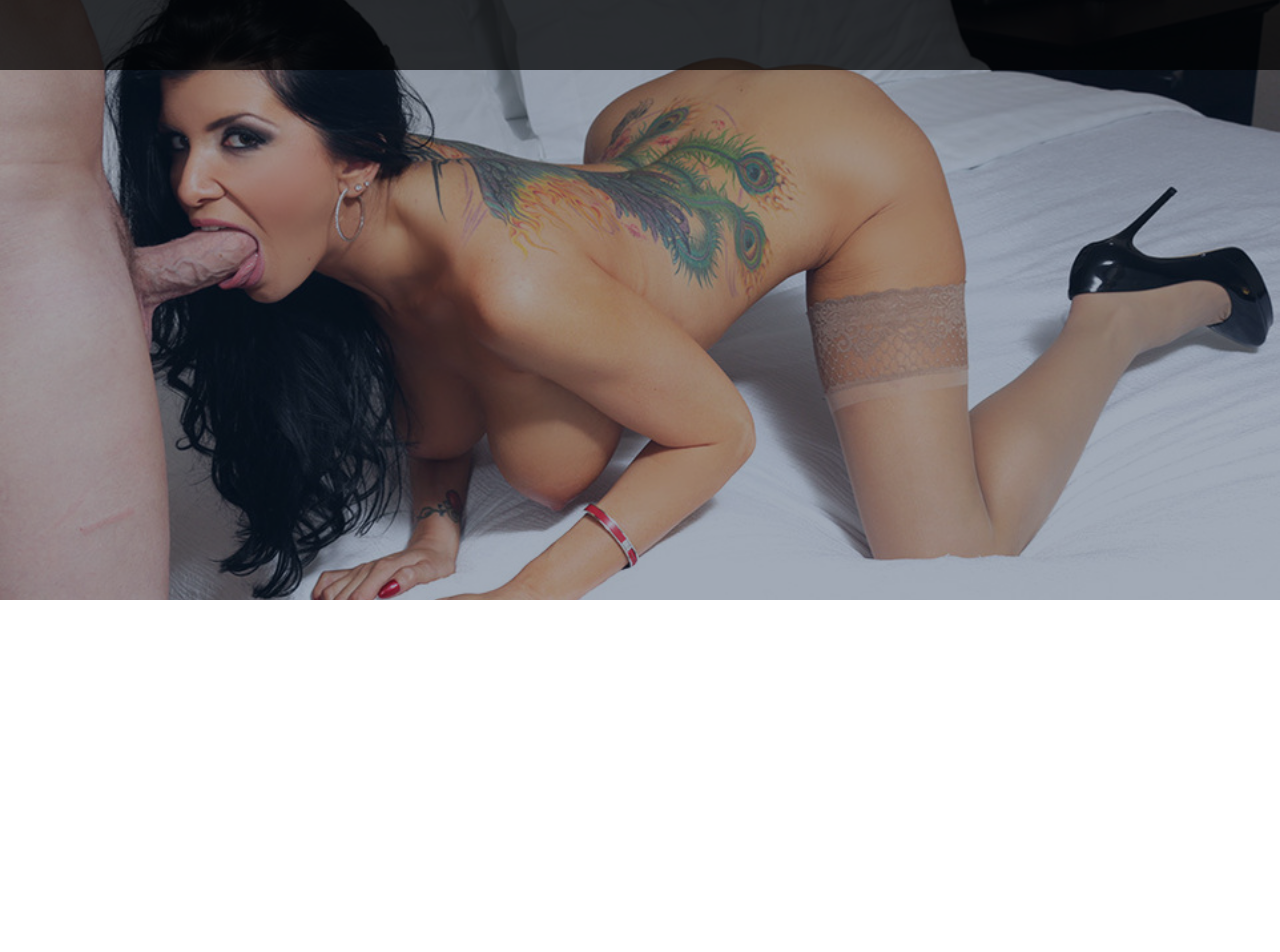
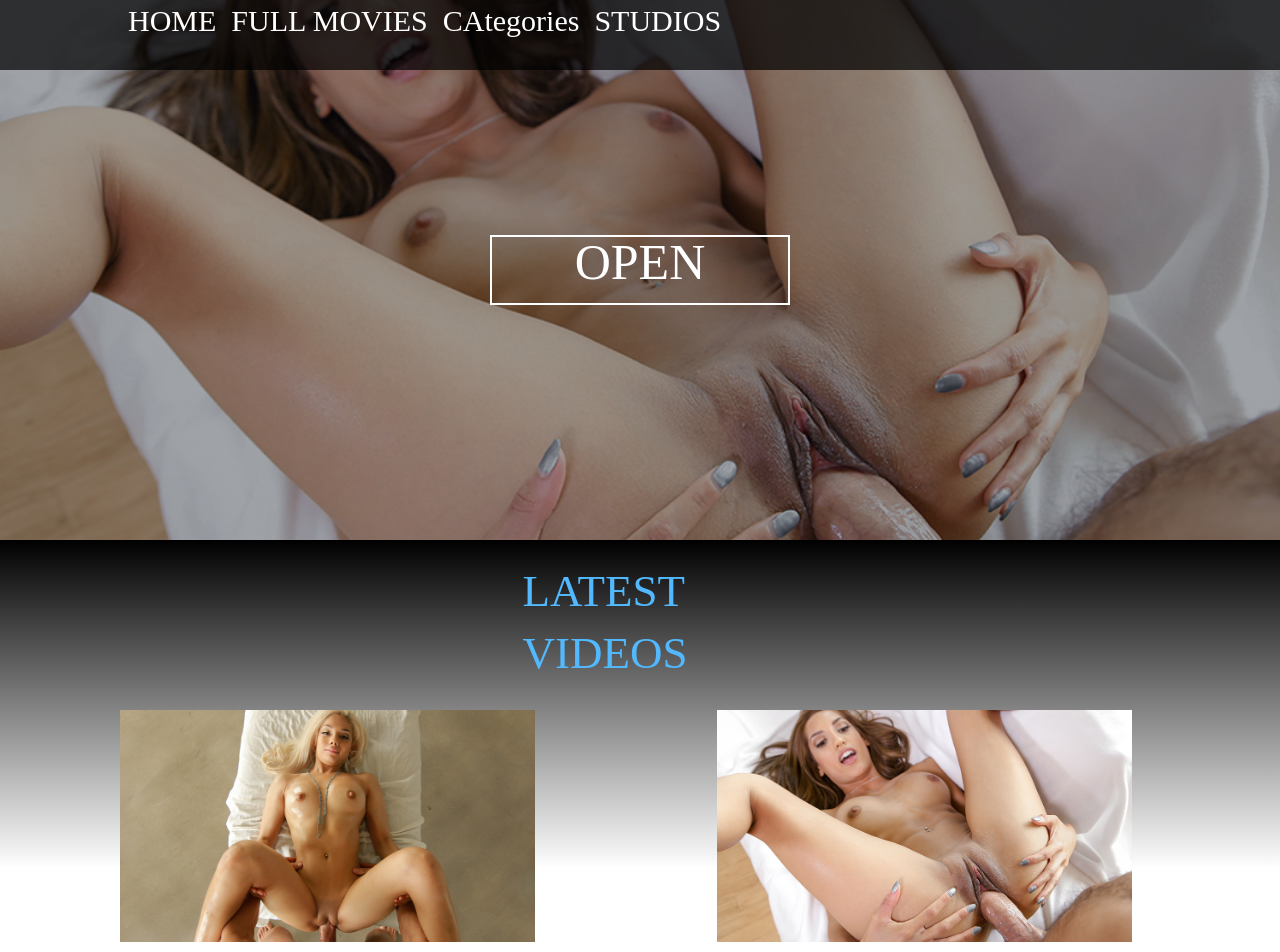
Before and after one commit to EroticaDevelopers/EroticaDevelopers.github.io, a plain HTML site: page index.html in a window 1280 px wide. Shown: the top 952 px of the page. Drawn offline with Linux system fonts and the light colour scheme.

Commit message:
Second update

```diff
--- a/css/index.css
+++ b/css/index.css
@@ -1,50 +1,253 @@
 body {
   background-color: rgb(255, 255, 255);
-  font-size: 1em;
+  font: 400 0.25em/1.38 Helvetica;
+  color: rgb(0, 0, 0);
 }
 
-.content {
+.ad {
   position: relative;
   float: left;
   clear: both;
-  z-index: 2;
+  z-index: 1;
   width: 100%;
-  height: 700px;
-  margin-top: 700px;
+  height: 250px;
+}
+
+.banner {
+  position: absolute;
+  top: 0;
+  left: 0;
+  right: 0;
+  width: 950px;
+  height: 250px;
+  margin: 0 auto;
+  overflow: hidden;
+}
+
+.footer {
+  position: relative;
+  float: left;
+  clear: both;
+  z-index: 19;
+  width: 100%;
+  height: 50px;
+  background-color: rgba(0, 0, 0, 0.68);
+}
+
+.latest {
+  position: relative;
+  float: left;
+  clear: both;
+  z-index: 8;
+  width: 100%;
+  height: 750px;
+  background: rgb(255, 255, 255);
+  background: -webkit-linear-gradient(90deg, rgb(255, 255, 255) 56.19047619047619%, rgb(0, 0, 0) 100%) rgba(76, 138, 228, 0.38);
+  background:    -moz-linear-gradient(90deg, rgb(255, 255, 255) 56.19047619047619%, rgb(0, 0, 0) 100%) rgba(76, 138, 228, 0.38);
+  background:      -o-linear-gradient(90deg, rgb(255, 255, 255) 56.19047619047619%, rgb(0, 0, 0) 100%) rgba(76, 138, 228, 0.38);
+  background:     -ms-linear-gradient(90deg, rgb(255, 255, 255) 56.19047619047619%, rgb(0, 0, 0) 100%) rgba(76, 138, 228, 0.38);
+  background:         linear-gradient(360deg, rgb(255, 255, 255) 56.19047619047619%, rgb(0, 0, 0) 100%) rgba(76, 138, 228, 0.38);
+  background-repeat: no-repeat;
 }
 
 .menu {
   position: fixed;
   top: 0;
   left: 0;
-  z-index: 3;
+  z-index: 18;
   width: 100%;
   height: 70px;
   background-color: rgba(0, 0, 0, 0.71);
+}
+
+.nav-bar {
+  position: relative;
+  width: 80%;
+  height: 70px;
+  margin: 0 auto;
+}
+
+.nav-bar .text {
+  float: left;
+  font-size: 1em;
+  font-weight: 400;
+  color: rgb(0, 0, 0);
 }
 
 .overlay {
   position: absolute;
   top: 0;
   left: 0;
+  z-index: 9;
   width: 100%;
-  height: 600px;
-  background-color: rgba(13, 32, 63, 0.38);
+  height: 540px;
+  background-color: rgba(4, 11, 21, 0.38);
 }
 
-.overlay:hover {
-  background-color: rgba(0, 0, 0, 0);
+.play {
+  position: absolute;
+  top: 0;
+  bottom: 0;
+  left: 0;
+  right: 0;
+  z-index: 10;
+  margin: auto;
+  border: 2px solid rgb(255, 255, 255);
+  font-size: 4em;
+  font-weight: 400;
+  line-height: 1;
+  text-align: center;
+  color: rgb(255, 255, 255);
+}
+
+.play:hover {
+  border-width: 3px;
+}
+
+.play-button {
+  position: absolute;
+  top: 0;
+  bottom: 0;
+  left: 0;
+  right: 0;
+  z-index: 11;
+  width: 300px;
+  height: 70px;
+  margin: auto;
 }
 
 .presentation {
   position: relative;
   float: left;
-  z-index: 1;
+  z-index: 12;
   width: 100%;
-  height: 600px;
-  background-image: url('../images/romimarkhor_962x536.jpg');
+  height: 540px;
+  background-image: url('../images/sample_970x545.jpg');
   background-repeat: no-repeat;
   background-size: cover;
   background-position: center center;
-  background-attachment: fixed;
 }
+
+.story {
+  position: relative;
+  float: left;
+  width: 32.4166666666%;
+  height: 232px;
+  background-repeat: no-repeat;
+  background-size: cover;
+  background-position: center center;
+}
+
+.text {
+  line-height: 1.38;
+}
+
+.title {
+  width: 235px;
+  height: 64px;
+  margin: 20px auto 0;
+}
+
+.title .text {
+  min-height: 36px;
+  margin: 0 auto;
+  font-family: Ailerons;
+  font-size: 11.25em;
+  font-weight: normal;
+  color: rgb(82, 185, 255);
+}
+
+.story-1 {
+  clear: both;
+  z-index: 3;
+  margin: 86px 0 0 120px;
+  background-image: url('../images/sample_970x545%20(1).jpg');
+}
+
+.story-2 {
+  z-index: 4;
+  margin: 86px 0 0 182px;
+  background-image: url('../images/sample_970x545(2).jpg');
+}
+
+.story-3 {
+  clear: both;
+  z-index: 2;
+  margin: 80px 0 0 120px;
+  background-image: url('../images/sample_970x545%20(1).jpg');
+}
+
+.story-4 {
+  z-index: 5;
+  margin: 80px 0 0 182px;
+  background-image: url('../images/sample_970x545(2).jpg');
+}
+
+.text-1 {
+  min-height: 38px;
+}
+
+.text-2,
+.text-3,
+.text-4 {
+  min-height: 24px;
+  margin-left: 15px;
+}
+
+.play a {
+  border-top-width: 0;
+  border-right-width: 0;
+  border-bottom-width: 0;
+  border-left-width: 0;
+  border-color: transparent;
+  border-style: none;
+  border-top-left-radius: 0;
+  border-top-right-radius: 0;
+  border-bottom-right-radius: 0;
+  border-bottom-left-radius: 0;
+  background-color: transparent;
+  font-family: Ailerons;
+  font-style: normal;
+  font-size: 3.125em;
+  font-weight: Regular;
+  text-transform: inherit;
+  text-decoration: inherit;
+  letter-spacing: inherit;
+  word-spacing: inherit;
+  color: inherit;
+  opacity: 1;
+  word-break: normal;
+  word-wrap: normal;
+  white-space: normal;
+}
+
+.play a:hover {
+  font-size: NaNem;
+}
+
+.text a {
+  border-top-width: 0;
+  border-right-width: 0;
+  border-bottom-width: 0;
+  border-left-width: 0;
+  border-color: transparent;
+  border-style: none;
+  border-top-left-radius: 0;
+  border-top-right-radius: 0;
+  border-bottom-right-radius: 0;
+  border-bottom-left-radius: 0;
+  background-color: transparent;
+  font-family: Ailerons;
+  font-style: normal;
+  font-size: 7.5em;
+  font-weight: Regular;
+  text-transform: inherit;
+  text-decoration: inherit;
+  letter-spacing: inherit;
+  word-spacing: inherit;
+  color: #ffffff;
+  opacity: 1;
+  word-break: normal;
+  word-wrap: normal;
+  white-space: normal;
+}
--- a/index.html
+++ b/index.html
@@ -9,10 +9,32 @@
   <link rel="stylesheet" href="css/index.css">
 </head>
 <body class="body page-index clearfix">
-  <section class="presentation clearfix">
+  <section class="presentation">
+    <div class="play-button">
+      <p class="play"><a>OPEN</a></p>
+    </div>
     <div class="overlay"></div>
   </section>
-  <div class="menu"></div>
-  <section class="content"></section>
+  <div class="menu clearfix">
+    <div class="nav-bar clearfix">
+      <p class="text text-1"><a>HOME</a></p>
+      <p class="text text-2"><a>FULL MOVIES</a></p>
+      <p class="text text-3"><a>CAtegories</a></p>
+      <p class="text text-4"><a>STUDIOS</a></p>
+    </div>
+  </div>
+  <section class="latest clearfix">
+    <div class="title clearfix">
+      <p class="text">LATEST VIDEOS</p>
+    </div>
+    <div class="story story-1"></div>
+    <div class="story story-2"></div>
+    <div class="story story-3"></div>
+    <div class="story story-4"></div>
+  </section>
+  <section class="ad">
+    <div class="banner"><iframe src="http://banners2.fuckyoucash.com/?size=950x250&nats=MzcxNzA6NTc6MTA" width="950" height="250" frameborder="0" scrolling="no"></iframe></div>
+  </section>
+  <div class="footer"></div>
 </body>
 </html>
```
Also changed, not shown: images/romimarkhor_962x536.jpg (deleted), images/sample_970x545 (1).jpg (added), images/sample_970x545(2).jpg (added), images/sample_970x545.jpg (added).
